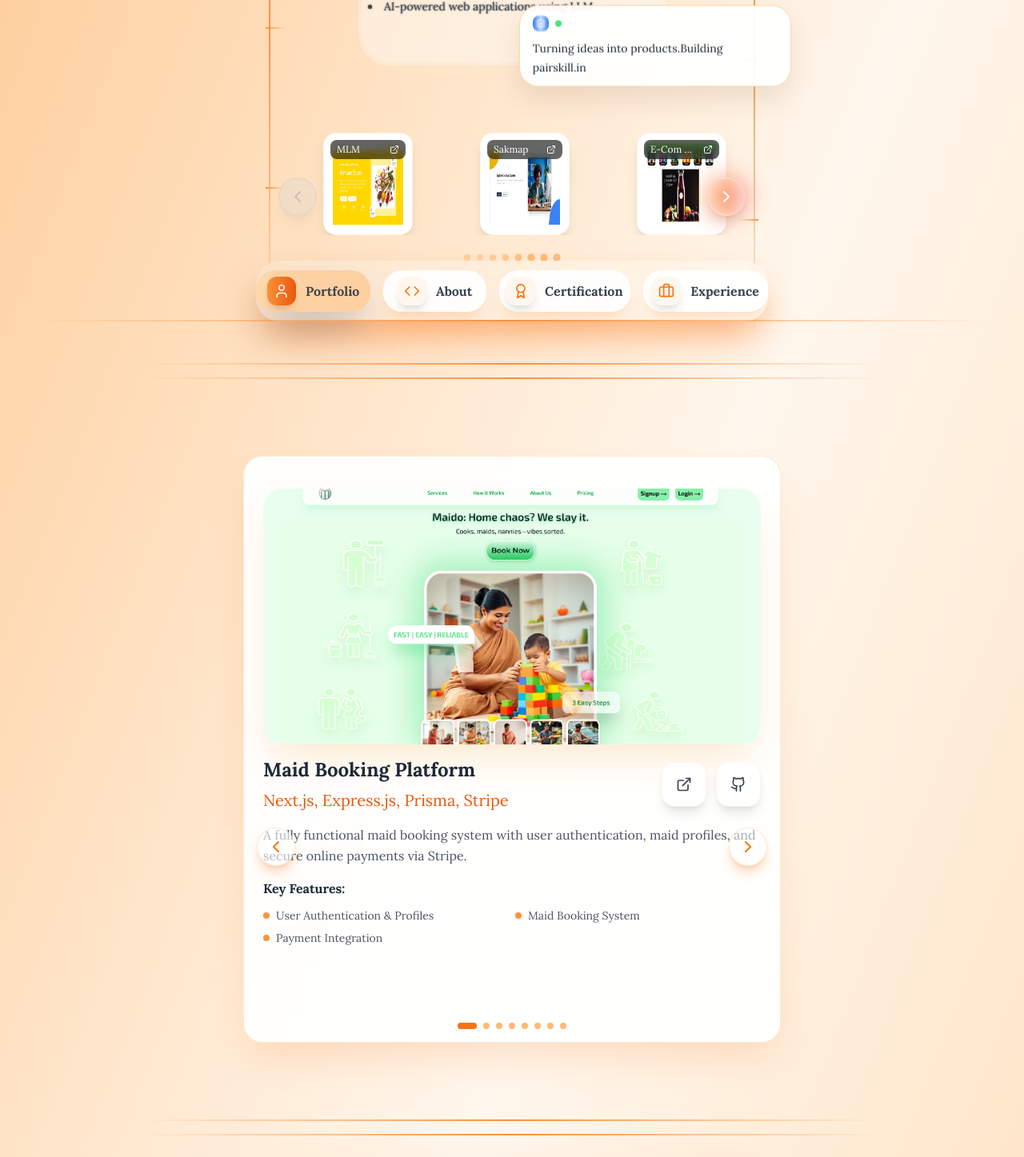
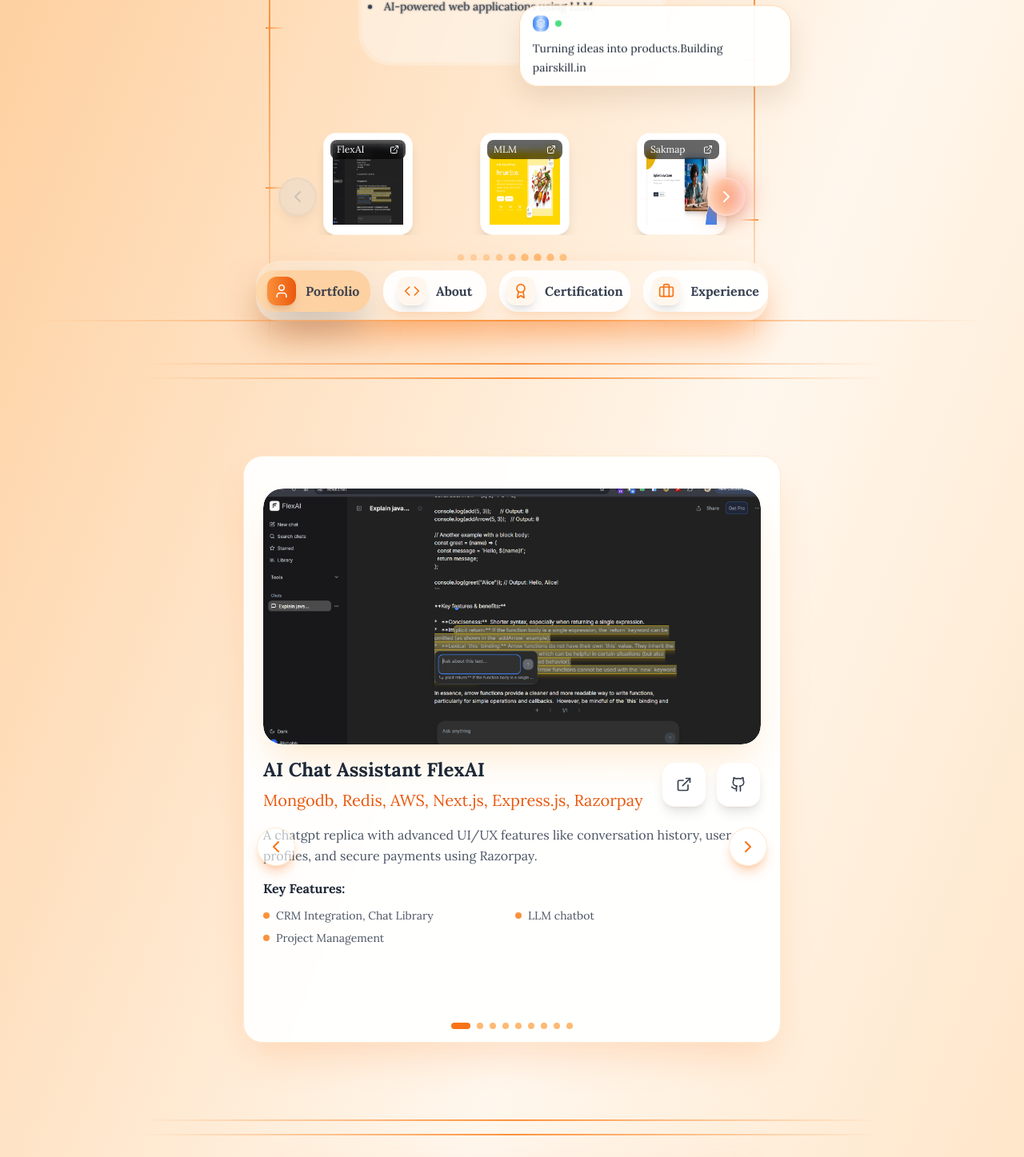
Before and after one commit to chaudhary-rishabh/rishabhc.in, a Next.js app: page / in a window 1280 px wide. Shown: the part 366-1813 px from the top of the page at 80% size. Built offline with nearby package versions, Linux system fonts and the light colour scheme.

Commit message:
new project flexai added to portfolio

```diff
--- a/components/PortfolioLanding.tsx
+++ b/components/PortfolioLanding.tsx
@@ -40,13 +40,34 @@
         projects: [
             {
                 id: 1,
+                name: "AI Chat Assistant FlexAI",
+                tech: "Mongodb, Redis, AWS, Next.js, Express.js, Razorpay",
+                description:
+                    "A chatgpt replica  with advanced UI/UX features like conversation history, user profiles, and secure payments using Razorpay.",
+                image: "/rishabh-project-flexai.png",
+                github: "https://github.com/chaudhary-rishabh",
+                preview: "https://flexai.chat/",
+                features: [
+                    "CRM Integration, Chat Library",
+                    "LLM chatbot",
+                    "Project Management",
+                ],
+                testimonial: {
+                    text: "The platform demonstrates exceptional technical skills and creative problem-solving. Each feature showcases attention to detail and user-centered design principles.",
+                    author: "Sarah Johnson",
+                    role: "Product Manager",
+                },
+                icon: Users,
+            },
+            {
+                id: 2,
                 name: "Maid Booking Platform",
                 tech: "Next.js, Express.js, Prisma, Stripe",
                 description:
                     "A fully functional maid booking system with user authentication, maid profiles, and secure online payments via Stripe.",
                 image: "/rishabh_project_maidorder.png",
                 github: "https://github.com/chaudhary-rishabh/maido-backend",
-                preview: "",
+                preview: "https://maido-frontend.vercel.app",
                 features: [
                     "User Authentication & Profiles",
                     "Maid Booking System",
@@ -60,14 +81,14 @@
                 icon: Users,
             },
             {
-                id: 2,
+                id: 3,
                 name: "CRM with AI",
                 tech: "OpenAI, Next.js, MySQL, Node.js",
                 description:
                     "A smart CRM platform that leverages OpenAI-powered chat assistance along with traditional CRM modules and user management.",
                 image: "/rishabh_project_crm.png",
                 github: "https://github.com/chaudhary-rishabh/crm-ai",
-                preview: "https://crm-ai.sakmap.com/",
+                preview: "",
                 features: [
                     "User Authentication & Profiles",
                     "All CRM Modules",
@@ -81,7 +102,7 @@
                 icon: Users,
             },
             {
-                id: 3,
+                id: 4,
                 name: "Sakmap E-Learning",
                 tech: "Next.js, Supabase, RPC, Razorpay",
                 description:
@@ -102,7 +123,7 @@
                 icon: Users,
             },
             {
-                id: 4,
+                id: 5,
                 name: "Daily Task Management",
                 tech: "Next.js, Zustand, Radix-UI, Redis",
                 description:
@@ -123,7 +144,7 @@
                 icon: Users,
             },
             {
-                id: 5,
+                id: 6,
                 name: "E-commerce Platform",
                 tech: "Express.js, Next.js, Tailwind, MongoDB",
                 description:
@@ -144,7 +165,7 @@
                 icon: Users,
             },
             {
-                id: 6,
+                id: 7,
                 name: "E-Commerce Dashboard",
                 tech: "React, CSS",
                 description:
@@ -161,7 +182,7 @@
                 icon: ShoppingCart,
             },
             {
-                id: 7,
+                id: 8,
                 name: "MLM",
                 tech: "Supabase, Next.js, Framer-Motion",
                 description:
@@ -178,7 +199,7 @@
                 icon: Database,
             },
             {
-                id: 8,
+                id: 9,
                 name: "PairSkill",
                 tech: "in Progress",
                 description:
--- a/components/carousel/horizontal-carousel.tsx
+++ b/components/carousel/horizontal-carousel.tsx
@@ -6,69 +6,68 @@
 import ProfileCard, { type ProfileData } from "./profile-card"
 
 const profilesData: ProfileData[] = [
-    // {
-    //     id: 3,
-    //     name: "Vineet Joglekar",
-    //     role: "Engineering Manager",
-    //     company: "PairSkill",
-    //     image: "/rishabh-project-two.png",
-    //     bgColor: "bg-gradient-to-br from-green-400 to-green-500",
-    // },
     {
         id: 1,
+        company: "FlexAI",
+        image: "/rishabh-project-flexai.png",
+        bgColor: "bg-gradient-to-br from-blue-500 to-blue-600",
+        Link: "https://www.flexai.chat/",
+    },
+    {
+        id: 2,
         company: "MLM",
         image: "/rishabh_project_mlm.png",
         bgColor: "bg-gradient-to-br from-blue-500 to-blue-600",
         Link: "https://mlm-spices.vercel.app/",
     },
     {
-        id: 1,
+        id: 3,
         company: "Sakmap",
         image: "/rishabh-project-two.png",
         bgColor: "bg-gradient-to-br from-blue-500 to-blue-600",
         Link: "https://sakmap.com",
     },
     {
-        id: 2,
-        company: "E-Com MLM",
+        id: 4,
+        company: "E-Commerce",
         image: "/rishabh_project_yogice.png",
         bgColor: "bg-gradient-to-br from-green-500 to-green-600",
         Link: "https://yogice.in",
     },
     {
-        id: 4,
+        id: 5,
         company: "Maidnow",
         image: "/rishabh_project_maidorder.png",
         bgColor: "bg-gradient-to-br from-orange-400 to-orange-500",
-        Link: "https://sakmap.com",
+        Link: "https://maido-frontend.vercel.app",
     },
     {
-        id: 5,
+        id: 6,
         company: "Glace",
         image: "/rishabh_project_glace.png",
         bgColor: "bg-gradient-to-br from-red-500 to-red-600",
-        Link: "https://sakmap.com",
+        Link: "#",
     },
     {
-        id: 6,
+        id: 7,
         company: "AI Task Manager",
         image: "/rishabh_project_dailytodo.png",
         bgColor: "bg-gradient-to-br from-orange-500 to-orange-600",
-        Link: "https://sakmap.com",
+        Link: "#",
     },
     {
-        id: 7,
+        id: 8,
         company: "CRM",
         image: "/rishabh_project_crm.png",
         bgColor: "bg-gradient-to-br from-pink-500 to-pink-600",
-        Link: "https://sakmap.com",
+        Link: "#",
     },
     {
-        id: 8,
+        id: 9,
         company: "MileDash",
         image: "/rishabh-project-two.png",
         bgColor: "bg-gradient-to-br from-purple-500 to-purple-600",
-        Link: "https://sakmap.com",
+        Link: "#",
     },
 ]
 
```
Also changed, not shown: public/rishabh-project-flexai.png (added).
